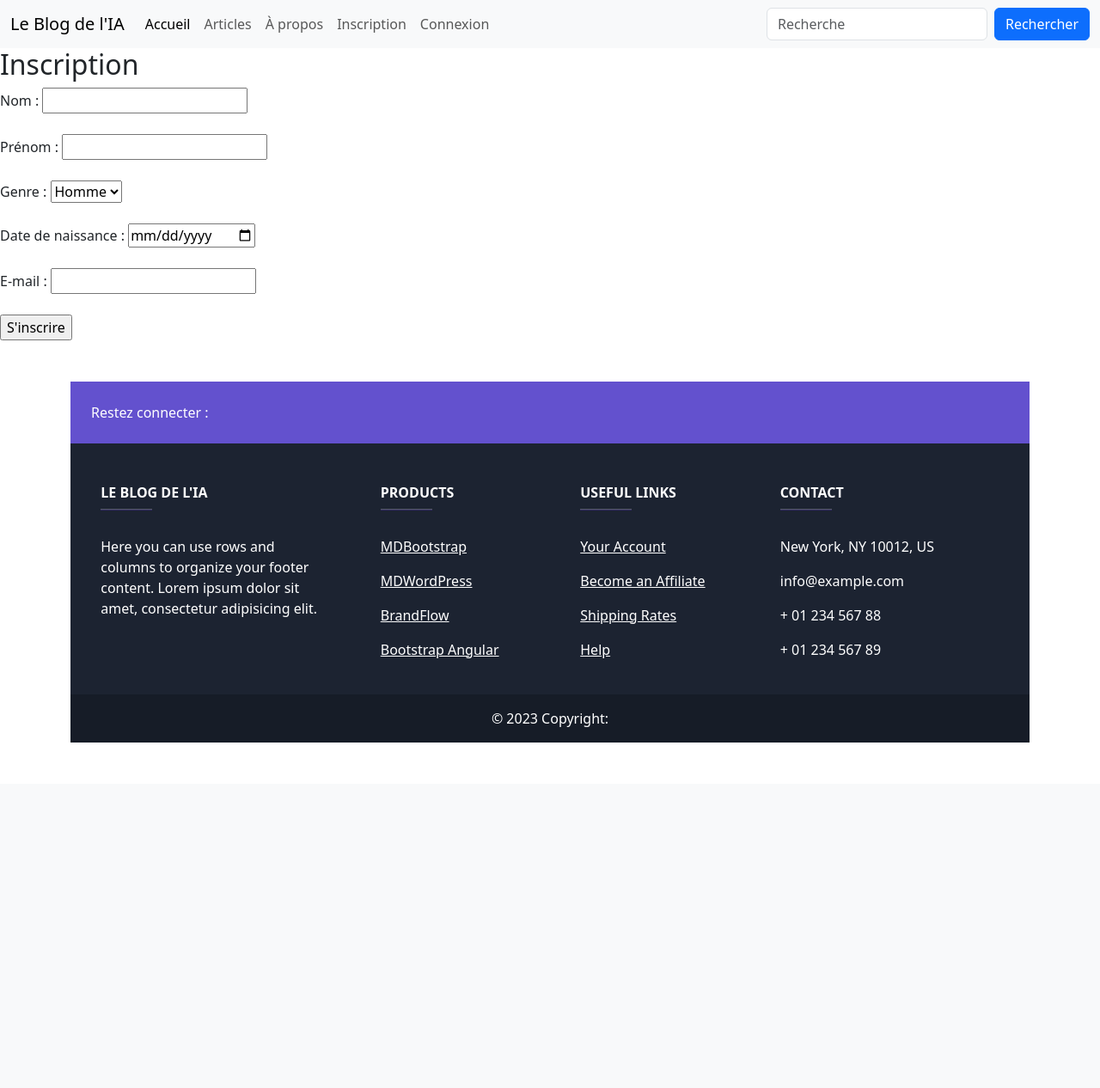
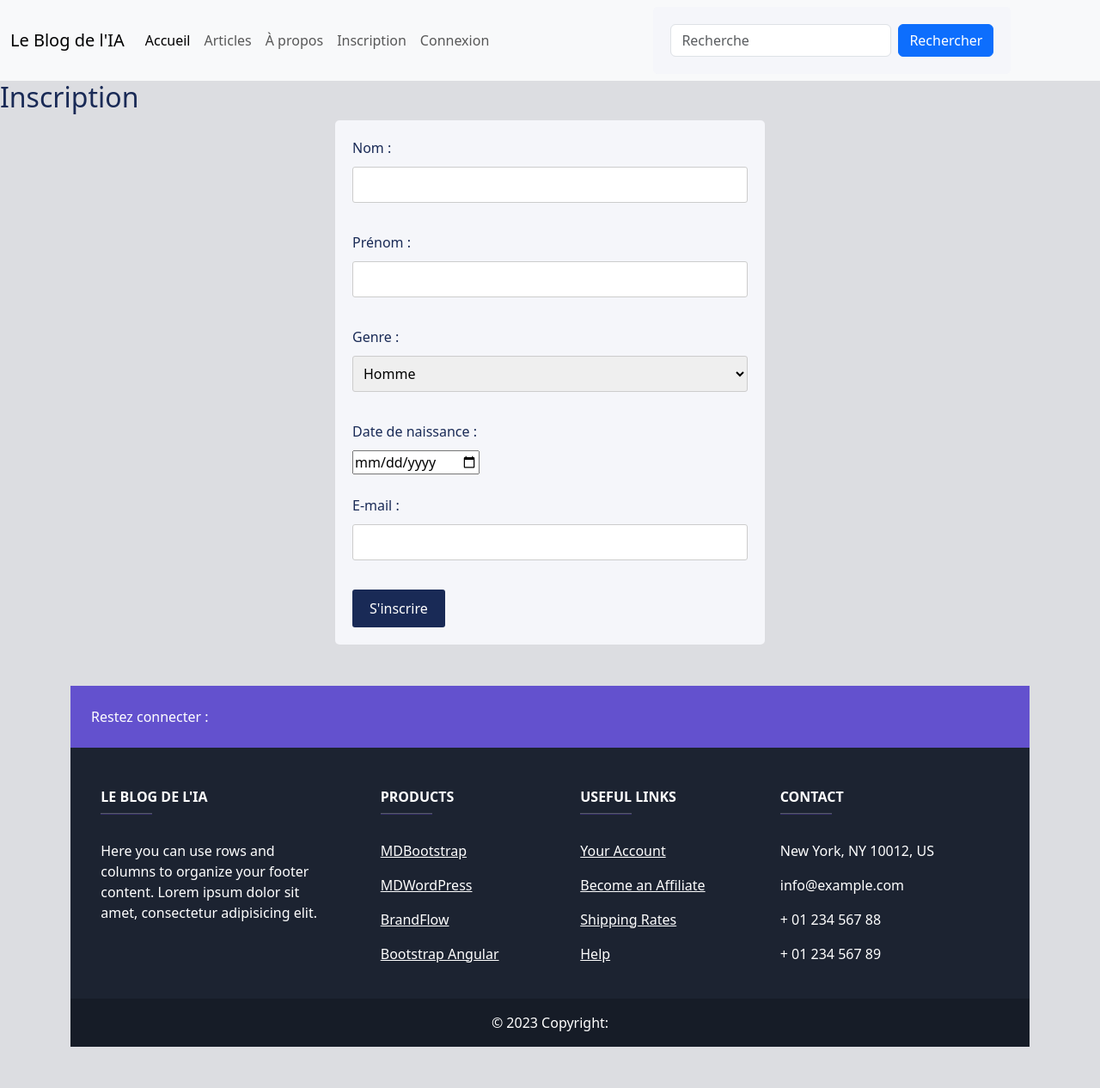
Before and after one commit to EddySkuu/le_blog_de_ia, a Symfony app: template templates/security/registration.html.twig in a window 1280 px wide. Shown: the whole page at 86% size. Before the commit the page ends 864 px from the top, so only its background shows below. Run offline with Twig, Linux system fonts and the light colour scheme; the template is opened without the code that fills it, so the values that code supplies are empty; some libraries are stand-ins or nearby versions.

Commit message:
Mise à jour CSS

```diff
--- a/assets/styles/app.css
+++ b/assets/styles/app.css
@@ -1 +1,45 @@
 /*# sourceMappingURL=app.css.map */
+body {
+    background-color: #dcdde1;
+  }
+
+  h2 {
+    color: #192a56;
+  }
+
+  form {
+    background-color: #f5f6fa;
+    padding: 20px;
+    border-radius: 5px;
+    margin: 0 auto;
+    max-width: 500px;
+  }
+
+  label {
+    display: block;
+    margin-bottom: 10px;
+    color: #192a56;
+  }
+
+  input[type="text"],
+  input[type="email"],
+  select {
+    width: 100%;
+    padding: 8px;
+    margin-bottom: 10px;
+    border-radius: 3px;
+    border: 1px solid #ccc;
+  }
+
+  input[type="submit"] {
+    background-color: #192a56;
+    color: white;
+    padding: 10px 20px;
+    border: none;
+    border-radius: 3px;
+    cursor: pointer;
+  }
+
+  input[type="submit"]:hover {
+    background-color: #0c1631;
+  }
```
Also changed, not shown: 2 other files.
